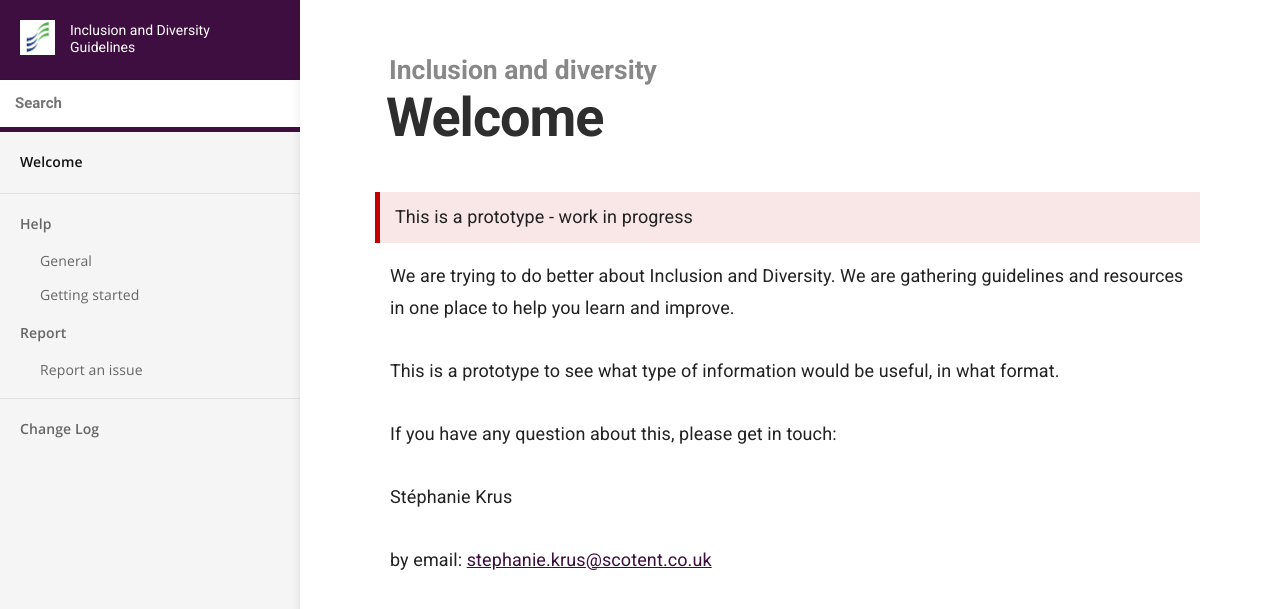
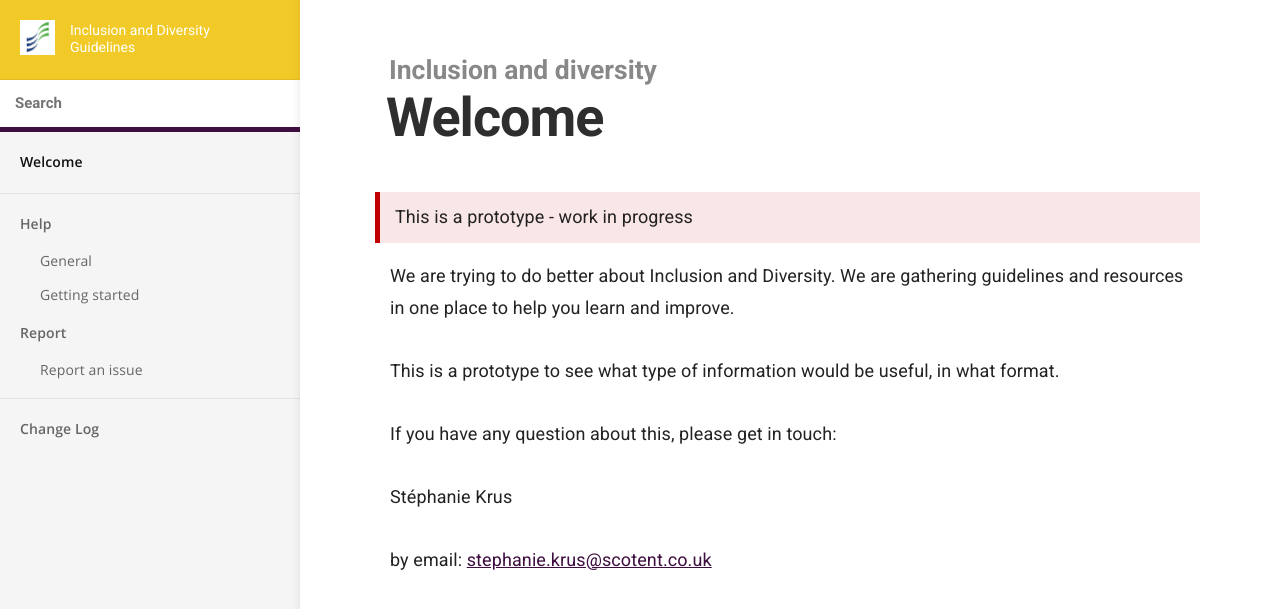
Before and after one commit to numbat70/inclusion2021, a Jekyll site: the page built from index.md, in a window 1280 px wide. Shown: the top 609 px of the page. Built offline with Jekyll 4.4.1, drawn with Linux system fonts in a browser that asks for light colours.

Commit message:
SK - change the brand colour to yellow

```diff
--- a/css/main.scss
+++ b/css/main.scss
@@ -10,7 +10,7 @@ $content-max-width: 800px;
 $content-color: #222;
 $content-background-color: #fff;
 
-$brand-colour: #3f0e40; // slack colour instead of #3583d6;
+$brand-colour: #F2CA27; // Yellow instead of #3583d6;
 $brand-colour-light: mix($brand-colour, $content-background-color, 10%);
 
 $warning-colour: #C30000; // red - these two lines have been added to the code
```
